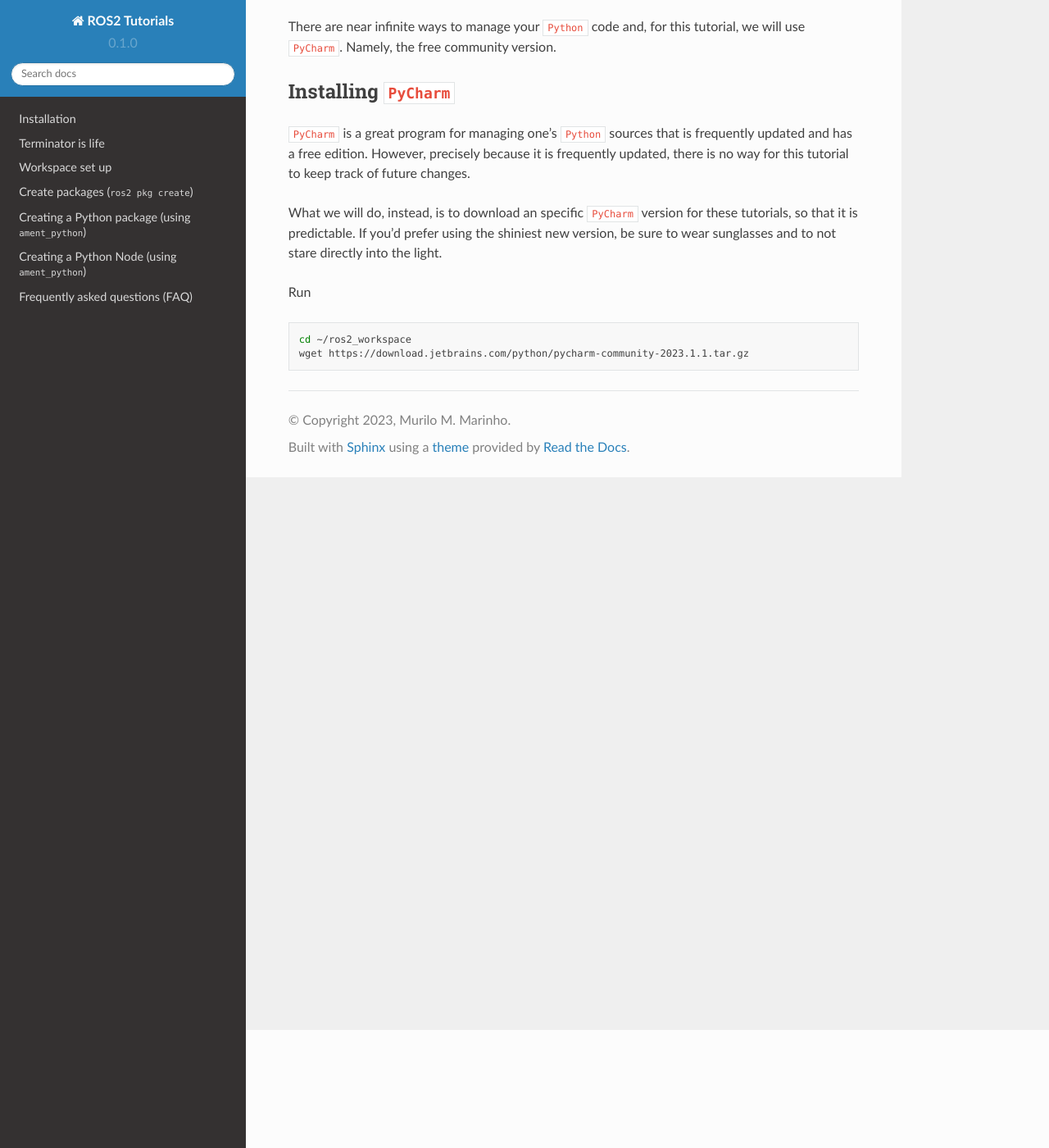
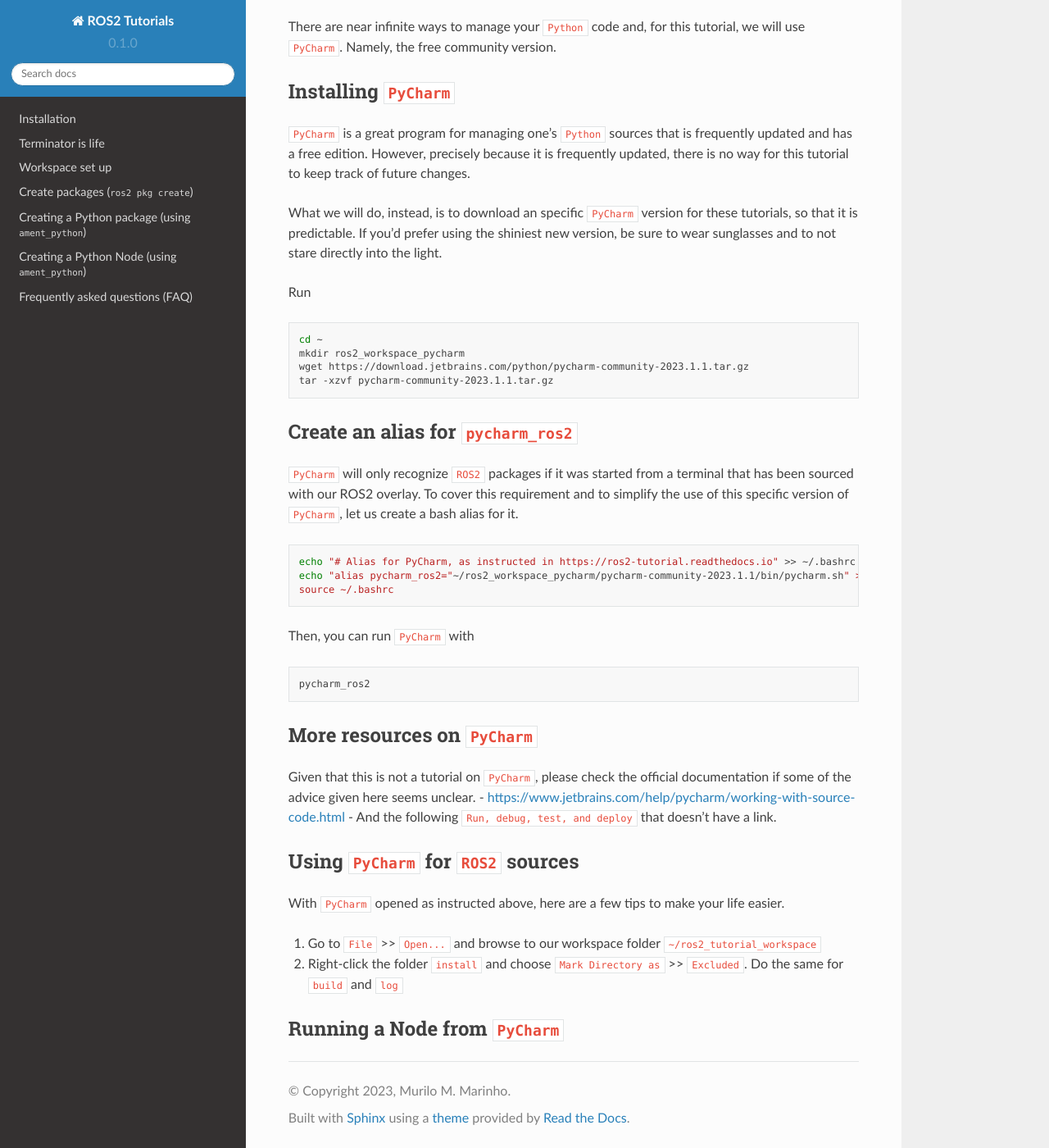
Before and after one commit to mmmarinho/ROS2_Tutorial, a Sphinx documentation site: the page built from docs/source/editing_python_source.rst, in a window 1280 px wide and 1400 px high, scrolled down 144 px. Shown: the whole window at 82% size. Built offline with Sphinx 7.4.7 and the Read the Docs theme 2.0.0, drawn with Linux system fonts in a browser that asks for light colours.

Commit message:
Update editing_python_source.rst

```diff
--- a/docs/source/editing_python_source.rst
+++ b/docs/source/editing_python_source.rst
@@ -14,5 +14,42 @@
 
 .. code:: bash
 
-   cd ~/ros2_workspace
+   cd ~
+   mkdir ros2_workspace_pycharm
    wget https://download.jetbrains.com/python/pycharm-community-2023.1.1.tar.gz
+   tar -xzvf pycharm-community-2023.1.1.tar.gz
+
+Create an alias for :code:`pycharm_ros2`
+----------------------------------------
+
+:code:`PyCharm` will only recognize :code:`ROS2` packages if it was started from a terminal that has been sourced with our ROS2 overlay. To cover this requirement and to simplify the use of this specific version of :code:`PyCharm`, let us create a bash alias for it.
+
+.. code:: bash
+
+   echo "# Alias for PyCharm, as instructed in https://ros2-tutorial.readthedocs.io" >> ~/.bashrc
+   echo "alias pycharm_ros2="~/ros2_workspace_pycharm/pycharm-community-2023.1.1/bin/pycharm.sh" >> ~/.bashrc
+   source ~/.bashrc
+
+Then, you can run :code:`PyCharm` with
+
+.. code:: bash
+
+    pycharm_ros2
+
+More resources on :code:`PyCharm`
+---------------------------------
+
+Given that this is not a tutorial on :code:`PyCharm`, please check the official documentation if some of the advice given here seems unclear.
+- https://www.jetbrains.com/help/pycharm/working-with-source-code.html
+- And the following :code:`Run, debug, test, and deploy` that doesn't have a link.
+
+Using :code:`PyCharm` for :code:`ROS2` sources
+----------------------------------------------
+
+With :code:`PyCharm` opened as instructed above, here are a few tips to make your life easier.
+
+1. Go to :code:`File` >> :code:`Open...` and browse to our workspace folder :code:`~/ros2_tutorial_workspace`
+2. Right-click the folder :code:`install` and choose :code:`Mark Directory as` >> :code:`Excluded`. Do the same for :code:`build` and :code:`log`
+
+Running a Node from :code:`PyCharm`
+-----------------------------------
```
